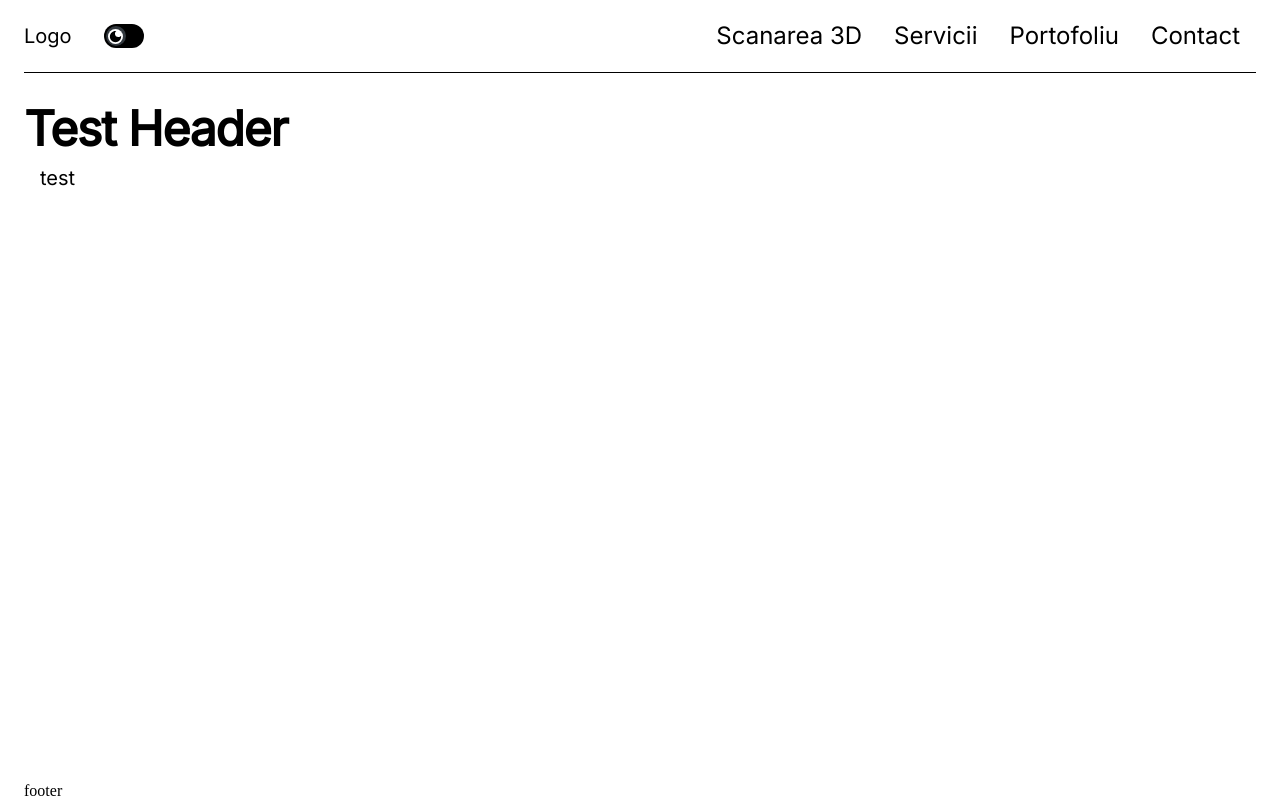
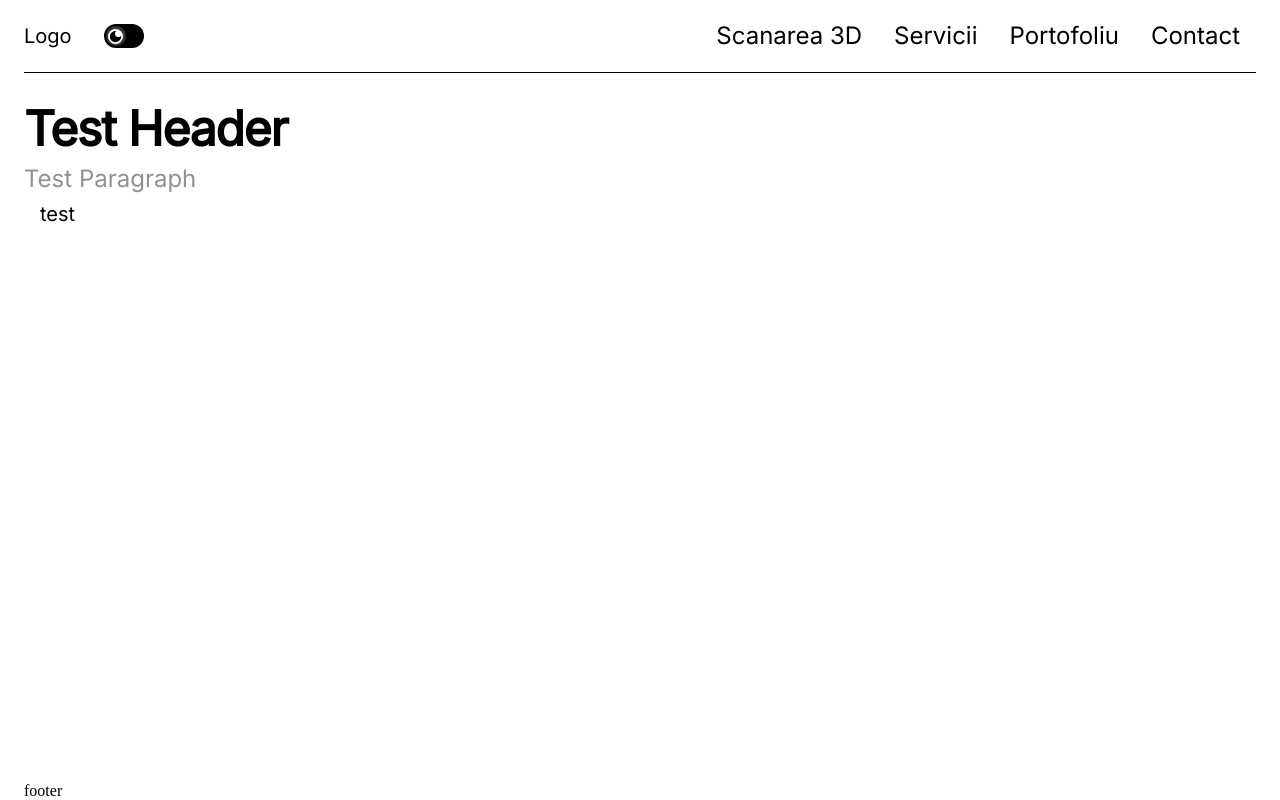
Before and after one commit to stoianovidiu/3d-printing-site, a Next.js app: page /test in a window 1280 px wide. Built offline with nearby package versions, Linux system fonts and the light colour scheme.

Commit message:
Adds Paragraph component

```diff
--- /dev/null
+++ b/components/Paragraph/Paragraph.jsx
@@ -0,0 +1,15 @@
+import { Typography } from "@mui/joy";
+
+const Paragraph = (props) => {
+  return (
+    <Typography
+      fontSize={{ sm: "md", md: "lg" }}
+      textColor={props.textColor ? props.textColor : "text.primary"}
+      {...props}
+    >
+      {props.children}
+    </Typography>
+  );
+};
+
+export default Paragraph;
--- a/pages/test.js
+++ b/pages/test.js
@@ -1,10 +1,12 @@
 import Header from "../components/Header/Header";
 import Link from "../components/Link/Link";
+import Paragraph from "../components/Paragraph/Paragraph";
 
 const Test = () => {
   return (
     <>
       <Header level="h1">Test Header</Header>
+      <Paragraph>Test Paragraph</Paragraph>
       <Link variant="secondary">test</Link>
     </>
   );
```
